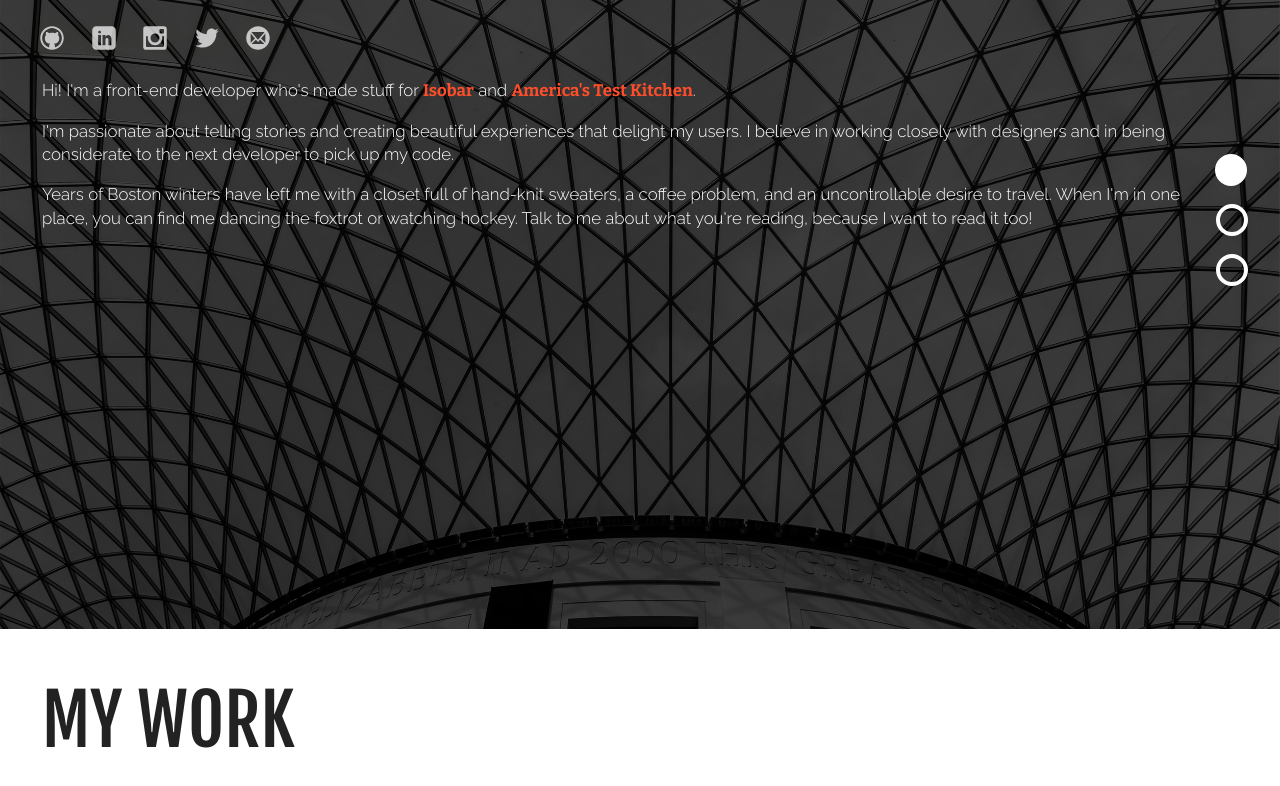
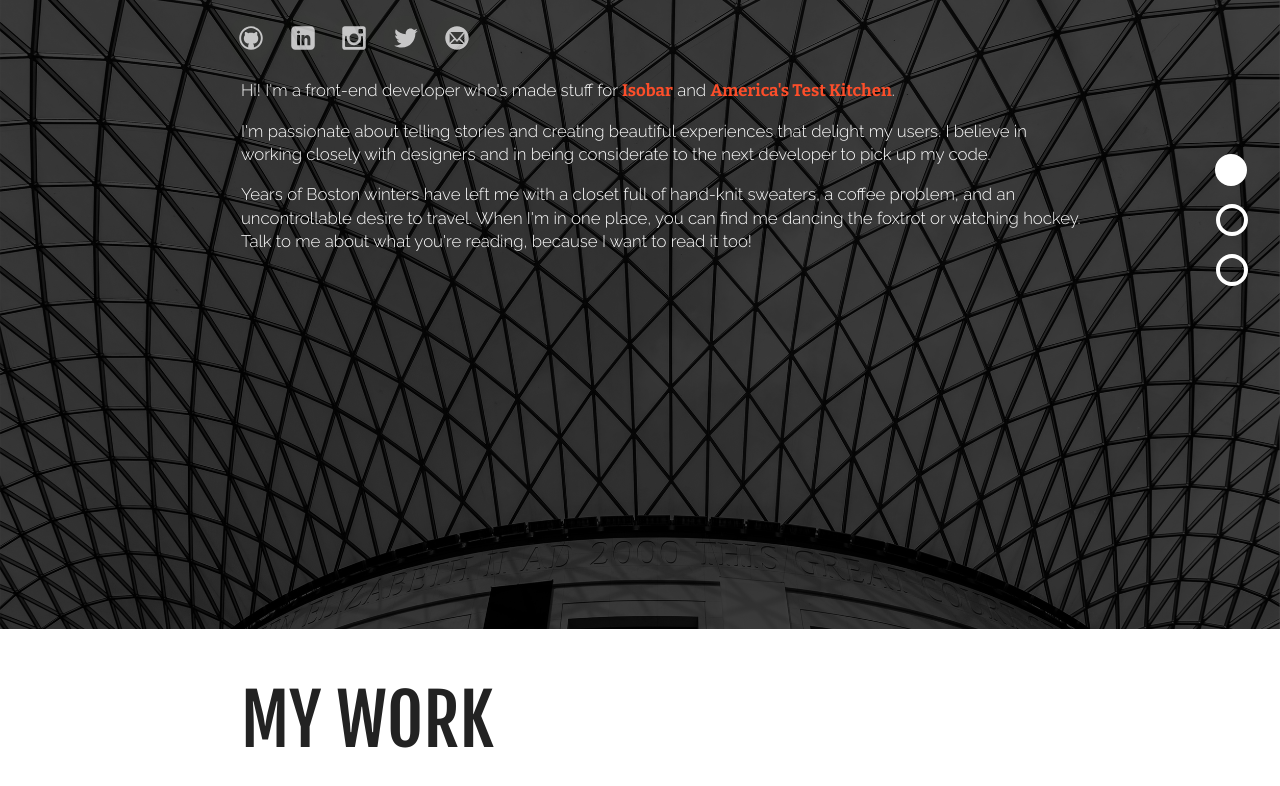
Before and after one commit to debbiechiang/portfolio, a website: page index.html in a window 1280 px wide. Shown: the part 171-957 px from the top of the page. Drawn offline with nearby package versions, Linux system fonts and the light colour scheme.

Commit message:
Adding a widescreen breakpoint.

```diff
--- a/index.html
+++ b/index.html
@@ -27,6 +27,7 @@
             <a href="#section3">Section 3</a>
         </nav>
         <section id="section1">
+            <div class="content">
             <h1>Debbie Chiang</h1>
             <h2>I love to make things.</h2>
             <div class="social">
@@ -36,7 +37,6 @@
                 <a class="socialIcon icon-twitter" target="_blank" href="https://www.twitter.com/debbiechiang" data-grunticon-embed>twitter</a>
                 <a class="socialIcon icon-mail" href="mailto:chiang.de@gmail.com" data-grunticon-embed>email</a>
             </div>
-            <div class="content">
                 <p>Hi! I'm a front-end developer who's made stuff for <a href="http://www.isobar.com/us/home" target="_blank">Isobar</a> and <a href="https://www.americastestkitchen.com/" target="_blank">America's Test Kitchen</a>.</p>
                 <p>I'm passionate about telling stories and creating beautiful experiences that delight my users. I believe in working closely with designers and in being considerate to the next developer to pick up my code.</p>
                 <p>Years of Boston winters have left me with a closet full of hand-knit sweaters, a coffee problem, and an uncontrollable desire to travel. When I'm in one place, you can find me dancing the foxtrot or watching hockey. Talk to me about what you're reading, because I want to read it too!</p>
--- a/sass/main.scss
+++ b/sass/main.scss
@@ -348,3 +348,10 @@ a {
   }
 
 }
+
+@media screen and (min-width: 1024px){
+  .content {
+    margin: 0 auto;
+    max-width: 60em;
+  }
+}
```
Also changed, not shown: css/main.css, 1 other file.
